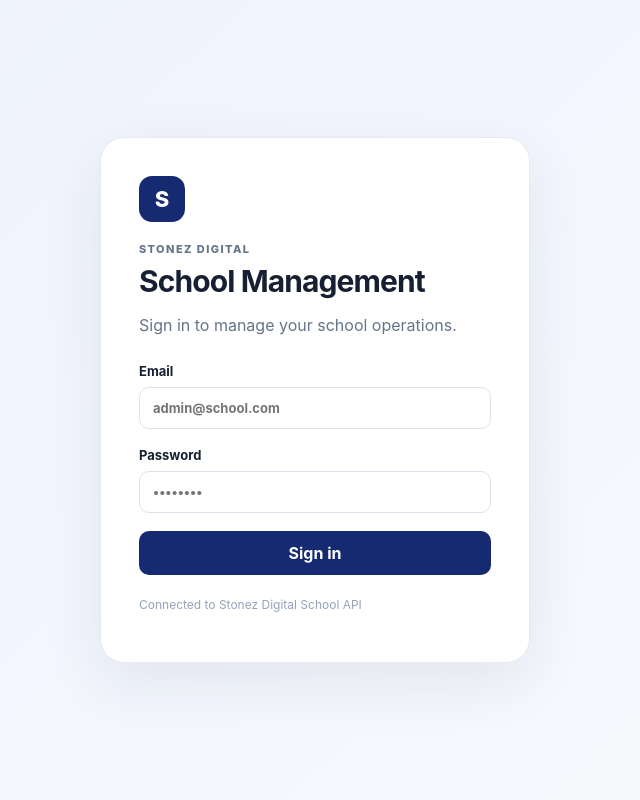
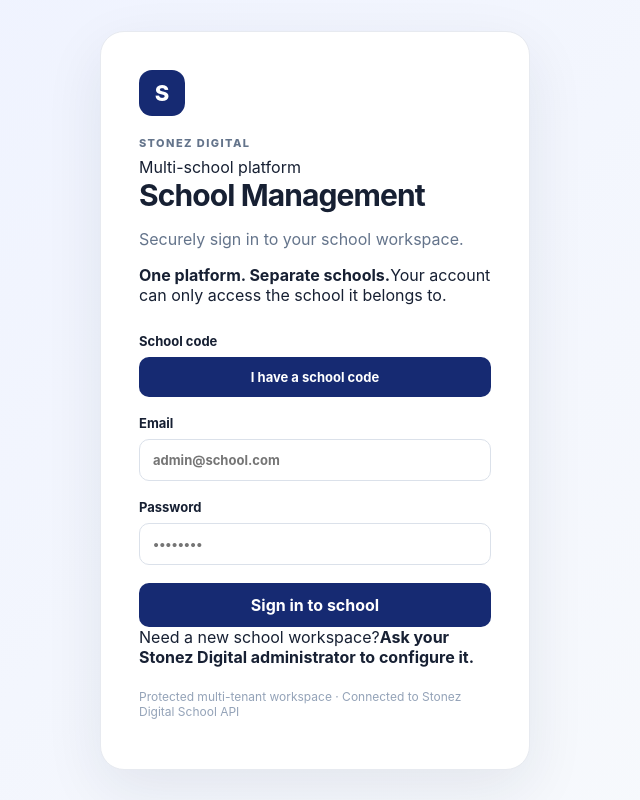
Before and after one commit to Stonez-Digital/user-management-app, a Next.js app in the folder frontend/: page / in a window 1280 px wide. Shown: the whole page, without its empty margins (325-965 px from the left). Built offline with nearby package versions, Linux system fonts and the light colour scheme.

Commit message:
feat: improve multi-tenant school login experience

```diff
--- a/frontend/app/page.tsx
+++ b/frontend/app/page.tsx
@@ -10,16 +10,45 @@
 }
 
 export default function LoginPage() {
- const router=useRouter(); const [email,setEmail]=useState(""); const [password,setPassword]=useState(""); const [error,setError]=useState(""); const [loading,setLoading]=useState(false);
+ const router=useRouter();
+ const [email,setEmail]=useState("");
+ const [password,setPassword]=useState("");
+ const [schoolCode,setSchoolCode]=useState(()=>typeof window==="undefined"?"":localStorage.getItem("school_code")||"");
+ const [showSchool,setShowSchool]=useState(false);
+ const [error,setError]=useState("");
+ const [loading,setLoading]=useState(false);
+
  async function login(e:React.FormEvent){
   e.preventDefault(); setLoading(true); setError("");
   try {
-   const r=await fetch("/backend/auth/login",{method:"POST",headers:{"Content-Type":"application/json"},body:JSON.stringify({email,password})});
+   const r=await fetch("/backend/auth/login",{method:"POST",headers:{"Content-Type":"application/json"},body:JSON.stringify({email,password,...(schoolCode.trim()?{school_code:schoolCode.trim()}: {})})});
    const d=await readResponse(r);
    if(!r.ok) throw Error(d?.error?.message||d?.error||"Login failed");
    if(!d.access_token||!d.refresh_token) throw Error("Login response is missing authentication tokens");
-   localStorage.setItem("access_token",d.access_token); localStorage.setItem("refresh_token",d.refresh_token); const me=await fetch("/backend/me",{headers:{Authorization:"Bearer "+d.access_token}}); const user=await me.json(); router.push(user?.role==="parent"?"/parent":user?.role==="student"?"/student":"/dashboard");
+   localStorage.setItem("access_token",d.access_token); localStorage.setItem("refresh_token",d.refresh_token);
+   if(schoolCode.trim()) localStorage.setItem("school_code",schoolCode.trim().toUpperCase());
+   const me=await fetch("/backend/me",{headers:{Authorization:"Bearer "+d.access_token}});
+   const user=await me.json();
+   router.push(user?.role==="parent"?"/parent":user?.role==="student"?"/student":"/dashboard");
   } catch(e) { setError(e instanceof Error?e.message:"Login failed"); } finally { setLoading(false); }
  }
- return <main className="auth-shell"><section className="auth-card"><div className="brand-mark">S</div><p className="eyebrow">STONEZ DIGITAL</p><h1>School Management</h1><p className="muted">Sign in to manage your school operations.</p><form onSubmit={login} className="form"><label>Email<input type="email" value={email} onChange={e=>setEmail(e.target.value)} placeholder="admin@school.com" required/></label><label>Password<input type="password" value={password} onChange={e=>setPassword(e.target.value)} placeholder="••••••••" required/></label>{error&&<div className="error">{error}</div>}<button disabled={loading}>{loading?"Signing in...":"Sign in"}</button></form><p className="hint">Connected to Stonez Digital School API</p></section></main>;
+ return <main className="auth-shell">
+  <section className="auth-card auth-card-wide">
+   <div className="auth-brand"><div className="brand-mark">S</div><div><p className="eyebrow">STONEZ DIGITAL</p><span className="tenant-badge">Multi-school platform</span></div></div>
+   <h1>School Management</h1>
+   <p className="muted">Securely sign in to your school workspace.</p>
+   <div className="tenant-note"><strong>One platform. Separate schools.</strong><span>Your account can only access the school it belongs to.</span></div>
+   <form onSubmit={login} className="form">
+    <label>School code <button type="button" className="link-button" onClick={()=>setShowSchool(v=>!v)}>{showSchool?"Hide":"I have a school code"}</button>
+     {showSchool&&<input value={schoolCode} onChange={e=>setSchoolCode(e.target.value.toUpperCase())} placeholder="e.g. SCHOOL-A" autoCapitalize="characters"/>}
+    </label>
+    <label>Email<input type="email" value={email} onChange={e=>setEmail(e.target.value)} placeholder="admin@school.com" autoComplete="username" required/></label>
+    <label>Password<input type="password" value={password} onChange={e=>setPassword(e.target.value)} placeholder="••••••••" autoComplete="current-password" required/></label>
+    {error&&<div className="error">{error}</div>}
+    <button disabled={loading}>{loading?"Signing in...":"Sign in to school"}</button>
+   </form>
+   <div className="auth-footer"><span>Need a new school workspace?</span><strong>Ask your Stonez Digital administrator to configure it.</strong></div>
+   <p className="hint">Protected multi-tenant workspace · Connected to Stonez Digital School API</p>
+  </section>
+ </main>;
 }
```
